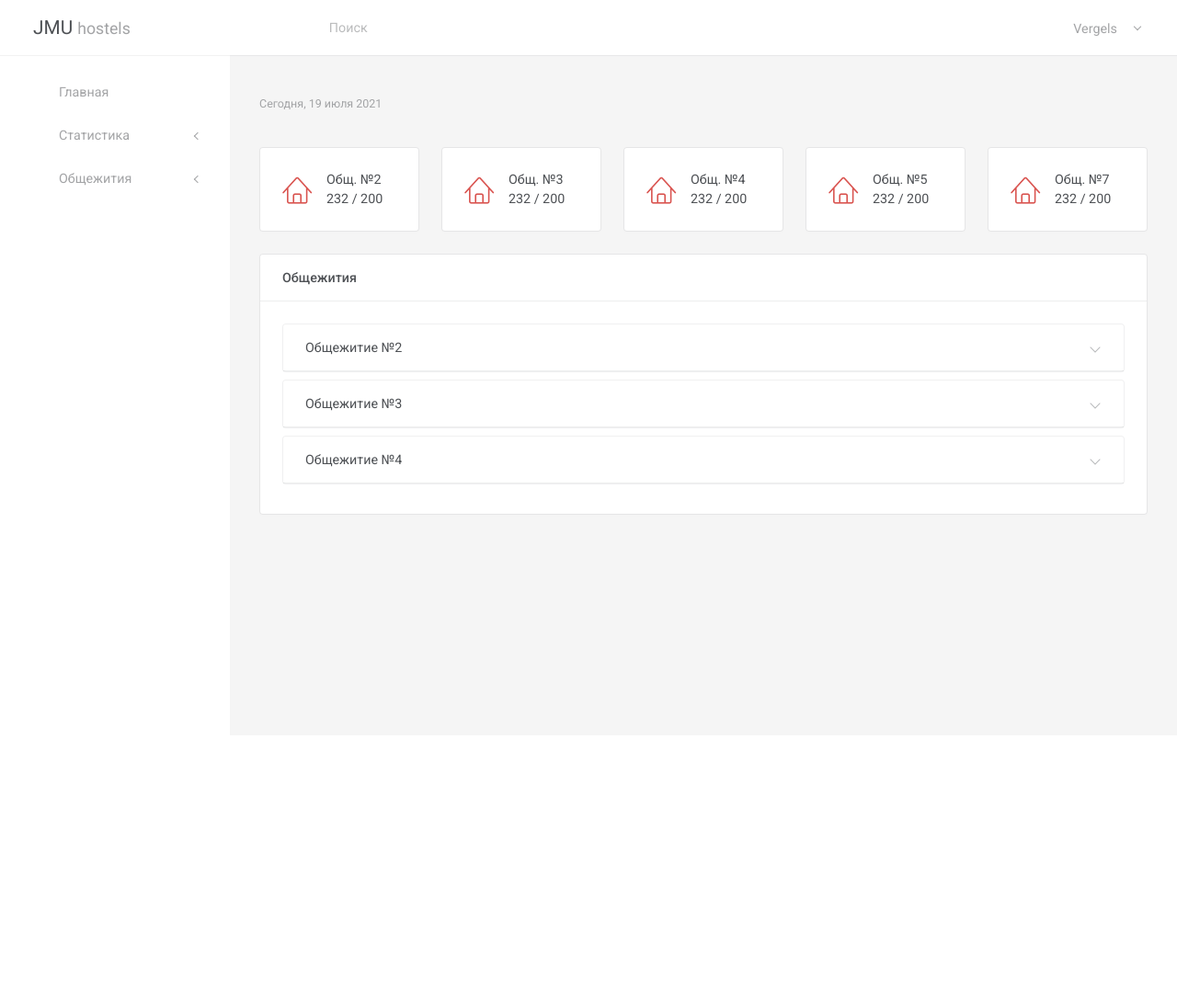
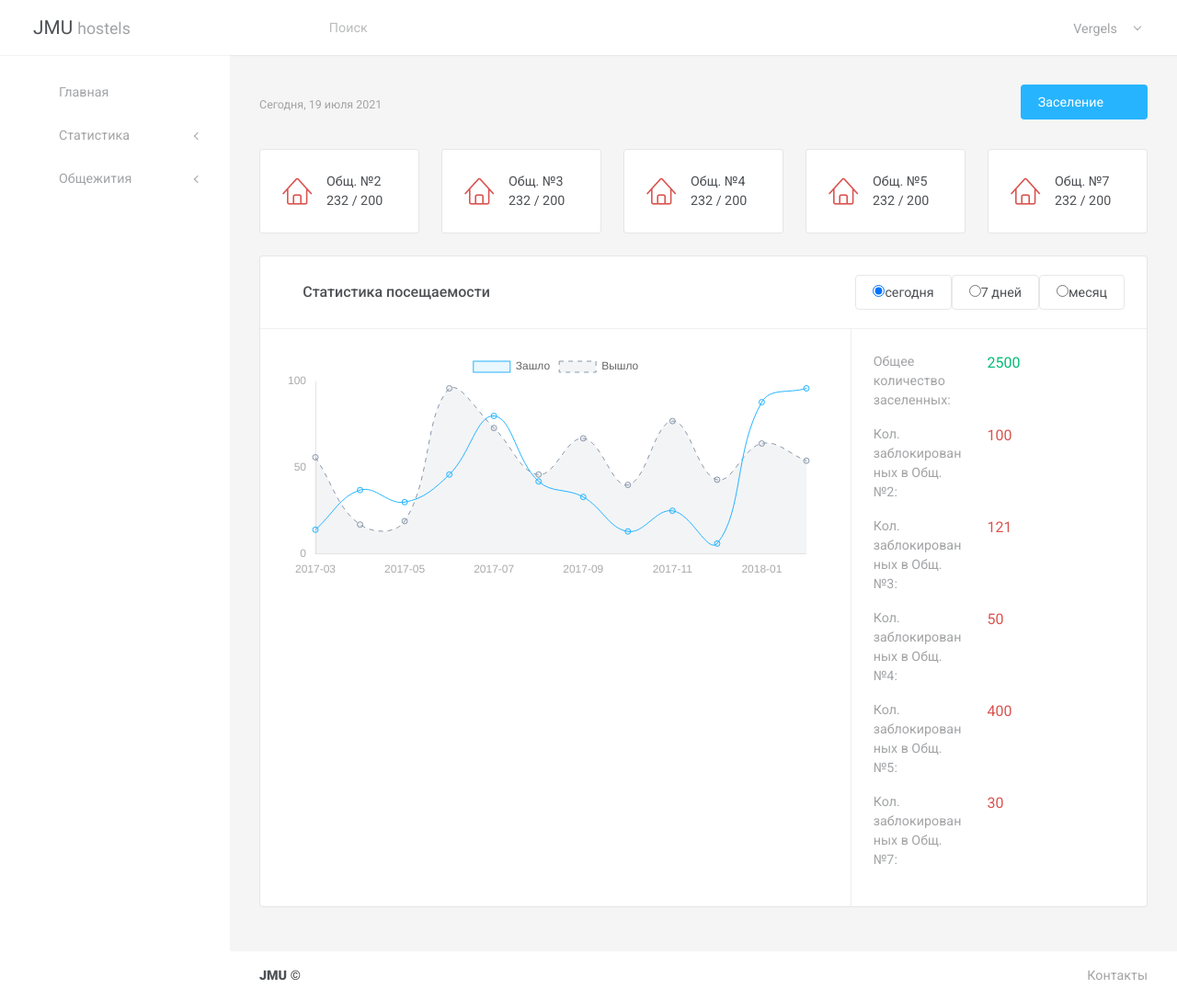
Before and after one commit to DefPavel/docker-nodejs, a Node project: template app/views/pages/home.pug in a window 1280 px wide. Shown: the whole page at 92% size. Before the commit the page ends 560 px from the top, so only its background shows below. Run offline with Node 20 templates, Linux system fonts and the light colour scheme; the template is opened without the code that fills it, so the values that code supplies are empty; some libraries are stand-ins or nearby versions; some web fonts are replaced.

Commit message:
update view

```diff
--- /dev/null
+++ b/app/views/includes/include-footer.pug
@@ -0,0 +1,5 @@
+nav.layout-footer.footer.bg-footer-theme
+    .container-fluid.d-flex.flex-wrap.justify-content-between.text-center.container-p-x.pb-3
+        .pt-3
+            span.footer-text.font-weight-bolder JMU ©
+        a(href="javascript:void(0)" class="footer-link pt-3") Контакты
--- a/app/views/includes/include-sidebar.pug
+++ b/app/views/includes/include-sidebar.pug
@@ -9,42 +9,42 @@
         li(class=(name_link === "/home" ? "sidenav-item active" : "sidenav-item"))
             a(href="/home" class="sidenav-link")
                 i.sidenav-icon.ion.ion-md-desktop
-                span Главная
+                | Главная
 
         //li.sidenav-divider.mb-1
 
         li.sidenav-item
             a(href="javascript:void(0)" class="sidenav-link sidenav-toggle")
                 i.sidenav-icon.ion.ion-md-pie
-                span Статистика
+                | Статистика
             ul.sidenav-menu
                 li.sidenav-item
                     a(href="#" class="sidenav-link")
-                        span Статистика по студентам
+                        | Статистика по студентам
                 li.sidenav-item
                     a(href="#" class="sidenav-link")
-                        span Статистика по сотрудникам
+                        | Статистика по сотрудникам
                 li.sidenav-item
                     a(href="#" class="sidenav-link")
-                        span Статистика по переселенцам
+                        | Статистика по переселенцам
 
         li.sidenav-item
             a(href="javascript:void(0)" class="sidenav-link sidenav-toggle")
                 i.sidenav-icon.ion.ion-md-home
-                span Общежития
+                | Общежития
             ul.sidenav-menu
                 li.sidenav-item
                     a(href="#" class="sidenav-link")
-                        span Общежитие №2
+                        | Общежитие №2
                 li.sidenav-item
                     a(href="#" class="sidenav-link")
-                        span Общежитие №3
+                        | Общежитие №3
                 li.sidenav-item
                     a(href="#" class="sidenav-link")
-                        span Общежитие №4
+                        | Общежитие №4
                 li.sidenav-item
                     a(href="#" class="sidenav-link")
-                        span Общежитие №5
+                        | Общежитие №5
                 li.sidenav-item
                     a(href="#" class="sidenav-link")
-                        span Общежитие №7
+                        | Общежитие №7
--- a/app/views/layouts/layout-sidebar.pug
+++ b/app/views/layouts/layout-sidebar.pug
@@ -9,10 +9,12 @@ html(lang="ru" class="default-style layout-offcanvas" dir="ltr")
     title= title
     // -------- Favicon --------
     link(type="image/x-icon" rel="icon" href="favicon.ico")
+
     // -------- Icon fonts --------
     link(type="text/css" rel="stylesheet" href="assets/vendor/fonts/ionicons.css")
     link(type="text/css" rel="stylesheet" href="assets/vendor/fonts/linearicons.css")
     link(type="text/css" rel="stylesheet" href="https://fonts.googleapis.com/css?family=Roboto:300,300i,400,400i,500,500i,700,700i,900")
+
     // -------- Stylesheets --------
     link(type="text/css" rel="stylesheet" href="/assets/vendor/css/rtl/bootstrap.css" class="theme-settings-bootstrap-css")
     link(type="text/css" rel="stylesheet" href="/assets/vendor/css/rtl/appwork.css" class="theme-settings-appwork-css")
@@ -40,4 +42,5 @@ html(lang="ru" class="default-style layout-offcanvas" dir="ltr")
           include ../includes/include-navbar
           .layout-content
             block content
+          include ../includes/include-footer
     block scripts
--- a/app/views/pages/home.pug
+++ b/app/views/pages/home.pug
@@ -2,9 +2,12 @@ extends ../layouts/layout-sidebar
 
 block content
   .container-fluid.flex-grow-1.container-p-y
-    h4.font-weight-bold.py-3.mb-4= title
-      .text-muted.text-tiny.mt-1
-        small.font-weight-normal Сегодня, 19 июля 2021
+    h4.d-flex.justify-content-between.align-items-center.py-2.mb-4
+      .font-weight-bold=title
+        .text-muted.text-tiny.mt-1
+          small.font-weight-normal Сегодня, 19 июля 2021
+      button.btn.btn-primary(type='button') Заселение &nbsp;
+        i.sidenav-icon.ion.ion-md-add
     //.card.mb-4
       .card-body
         .mb-3.row
@@ -24,7 +27,7 @@ block content
                 .text-muted.small
                 span Общ. №2
                 .text-large
-                span 232 / 200
+                | 232 / 200
 
       .col-sm
         .card.mb-4
@@ -35,7 +38,7 @@ block content
                 .text-muted.small
                 span Общ. №3
                 .text-large
-                span 232 / 200
+                | 232 / 200
 
       .col-sm
         .card.mb-4
@@ -46,7 +49,7 @@ block content
                 .text-muted.small
                 span Общ. №4
                 .text-large
-                span 232 / 200
+                | 232 / 200
 
       .col-sm
         .card.mb-4
@@ -57,7 +60,7 @@ block content
                 .text-muted.small
                 span Общ. №5
                 .text-large
-                span 232 / 200
+                | 232 / 200
 
       .col-sm
         .card.mb-4
@@ -68,71 +71,69 @@ block content
                 .text-muted.small
                 span Общ. №7
                 .text-large
-                span 232 / 200
+                | 232 / 200
+
     .card.mb-4
-      h6.card-header Общежития
-      .card-body
-        #accordion2
-          .card.mb-2
-            .card-header
-              a(class="d-flex justify-content-between text-body collapsed" data-toggle="collapse" aria-expanded="false" href="#accordion2-1")
-                span Общежитие №2
-                .collapse-icon
-            div(id="accordion2-1" class="collapse" data-parent="#accordion2")
-              .card-body  Секция
-
-          .card.mb-2
-            .card-header
-              a(class="d-flex justify-content-between text-body collapsed" data-toggle="collapse" aria-expanded="false" href="#accordion2-2")
-                span Общежитие №3
-                .collapse-icon
-            div(id="accordion2-2" class="collapse" data-parent="#accordion2")
-              .card-body  Секция
-          .card.mb-2
-            .card-header
-              a(class="d-flex justify-content-between text-body collapsed" data-toggle="collapse" aria-expanded="false" href="#accordion2-3")
-                span Общежитие №4
-                .collapse-icon
-            div(id="accordion2-3" class="collapse" data-parent="#accordion2")
-              .card-body  Секция
-
-
-
-
-
-    //.card.mb-4
-      h6.card-header Таблица
-      .card-body
-        table.table.table-hover
-          thead
-            tr
-              th #
-              th Фамилия
-              th Имя
-              th User Name
-            tbody
-              each val , key in [1, 2, 3, 4, 5]
-                tr
-                  td= key
-                  td= 'Вергильев'
-                  td= 'Виталик'
-                  td= 'Спартакович'
+      h5.card-header.with-elements.border-0.pt-3.pb-0
+        span.card-header-title
+          i.ion.ion-md-stats.text-primary
+          | &nbsp; Статистика посещаемости
+        .card-header-elements.ml-auto
+          div(class="btn-group.btn-group-sm.btn-group-toggle" data-toggle="buttons")
+            label.btn.btn-default.md-btn-flat
+              input(type='radio', name='btn-radio' checked='')
+              | сегодня
+            label.btn.btn-default.md-btn-flat
+              input(type='radio', name='btn-radio')
+              | 7 дней
+            label.btn.btn-default.md-btn-flat
+              input(type='radio', name='btn-radio' )
+              | месяц
+      hr.border-light.mb-0
+      .row.no-gutters.row-bordered
+        .col-md-8.col-lg-12.col-xl-8
+          .card-body
+            div( style="height:250px;")
+              canvas(id="statistics-chart-1" style="display: block; width: 976px; height: 250px;" width="976px" height="250")
+        .col-md-4.col-lg-12.col-xl-4
+          .card-body
+            .row
+              .col-6.col-xl-5.text-muted.mb-3 Общее количество заселенных:
+              .col-6.col-xl-7.mb-3
+                span.text-big.text-success 2500
+              .col-6.col-xl-5.text-muted.mb-3 Кол. заблокированных в Общ.№2:
+              .col-6.col-xl-7.mb-3
+                span.text-big.text-danger 100
+              .col-6.col-xl-5.text-muted.mb-3 Кол. заблокированных в Общ.№3:
+              .col-6.col-xl-7.mb-3
+                span.text-big.text-danger 121
+              .col-6.col-xl-5.text-muted.mb-3 Кол. заблокированных в Общ.№4:
+              .col-6.col-xl-7.mb-3
+                span.text-big.text-danger 50
+              .col-6.col-xl-5.text-muted.mb-3 Кол. заблокированных в Общ.№5:
+              .col-6.col-xl-7.mb-3
+                span.text-big.text-danger 400
+              .col-6.col-xl-5.text-muted.mb-3 Кол. заблокированных в Общ.№7:
+              .col-6.col-xl-7.mb-3
+                span.text-big.text-danger 30
 
 
 block scripts
   // Sripts
   script(type="text/javascript" src="assets/vendor/libs/popper/popper.js")
   script(type="text/javascript" src="assets/vendor/js/bootstrap.js")
-  script(src="assets/vendor/js/sidenav.js")
+  script(type="text/javascript" src="assets/vendor/js/sidenav.js")
   // Libs
   script(type="text/javascript" src="assets/vendor/libs/perfect-scrollbar/perfect-scrollbar.js")
-  //script(src="assets/vendor/libs/chartjs/chartjs.js")
+  script(type="text/javascript" src="assets/vendor/libs/chartjs/chartjs.js")
+
+  script(type="text/javascript" src="assets/js/dashboards_dashboard-5.js")
   // Demo
   script(type="text/javascript" src="assets/js/demo.js")
-  script(src="https://cdnjs.cloudflare.com/ajax/libs/axios/0.21.1/axios.min.js")
+  script(type="text/javascript" src="https://cdnjs.cloudflare.com/ajax/libs/axios/0.21.1/axios.min.js")
 
   // Обработчик
-  script.
+  //script.
         async function get_QR() {
             return await axios
                 .post("http://localhost/scan", {
```
Also changed, not shown: app/database/migrations/20210726131857_create_person_card_table.js, app/database/migrations/20210727075130_create_person_move_table.js (added), app/public/assets/js/dashboards_dashboard-5.js.
